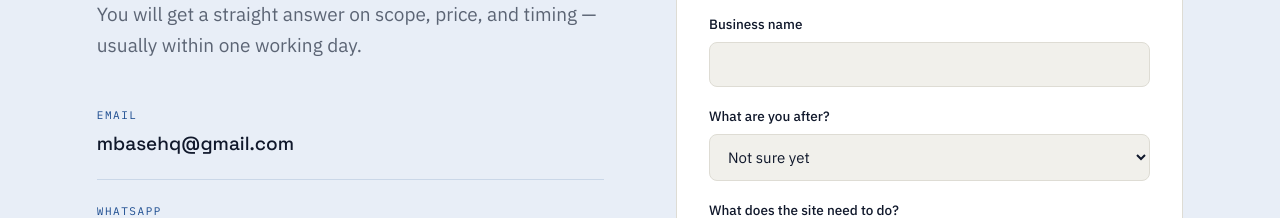
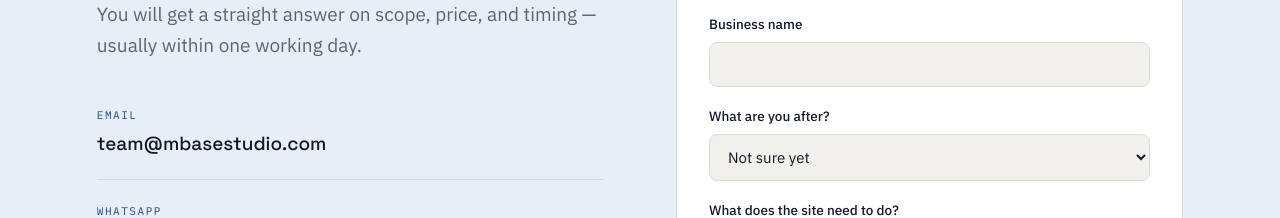
Before and after one commit to MbIndaz/mbase-site, a React (Vite) app: page / in a window 1280 px wide. Shown: the part 5640-5858 px from the top of the page. Built offline with nearby package versions, Linux system fonts and the light colour scheme.

Commit message:
Update page title and site email

```diff
--- a/index.html
+++ b/index.html
@@ -5,7 +5,7 @@
     <meta name="viewport" content="width=device-width, initial-scale=1.0" />
 
     <!-- TODO: replace with your studio name + real domain once purchased -->
-    <title>MBase — Fixed-price websites and apps</title>
+    <title>MBase — Websites & Apps, Done Right</title>
     <meta
       name="description"
       content="MBase builds fast, modern websites and apps for growing businesses — fixed scope, fixed price."
--- a/src/siteConfig.js
+++ b/src/siteConfig.js
@@ -16,7 +16,7 @@ export const site = {
   // --- Contact --------------------------------------------------
   // Using the new business Gmail for now — swap to hello@mbase.com
   // once the domain + Cloudflare Email Routing are set up.
-  email: 'mbasehq@gmail.com',
+  email: 'team@mbasestudio.com',
 
   // TODO: from web3forms.com — sign up with mbasehq@gmail.com, verify
   // the email they send, then paste the access key they give you here.
```
